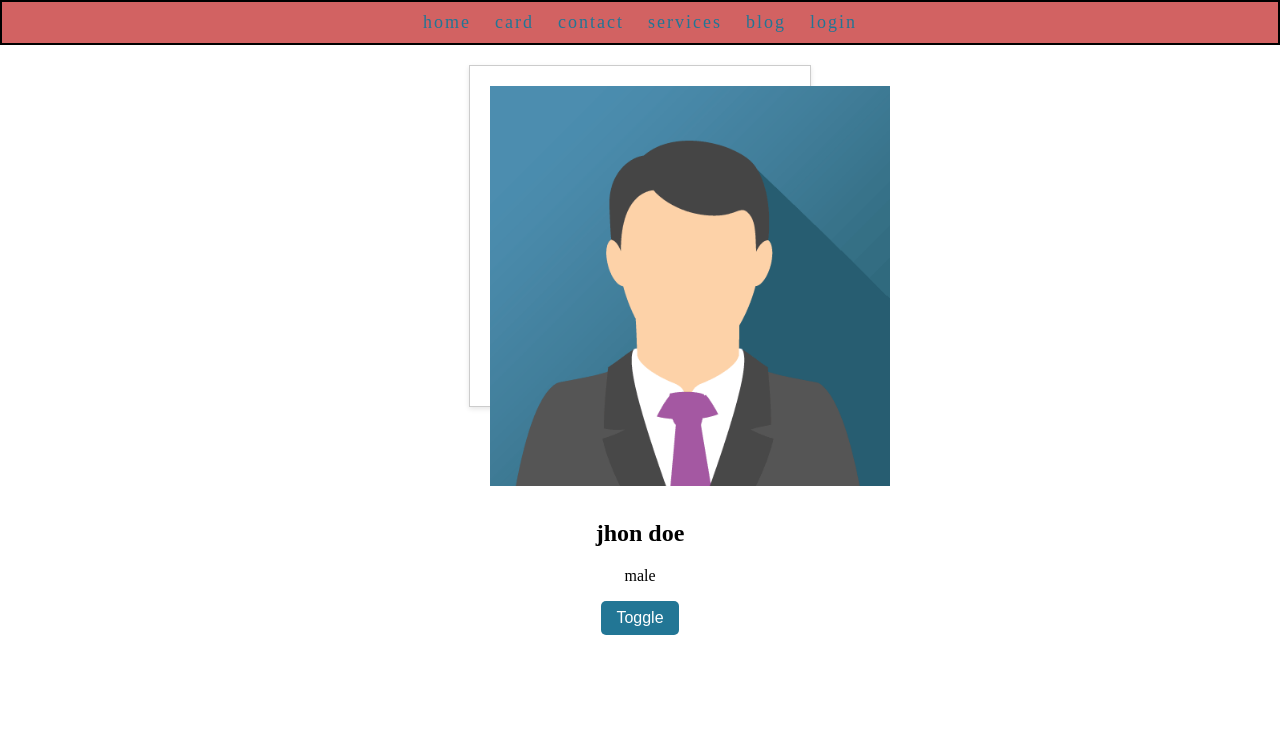
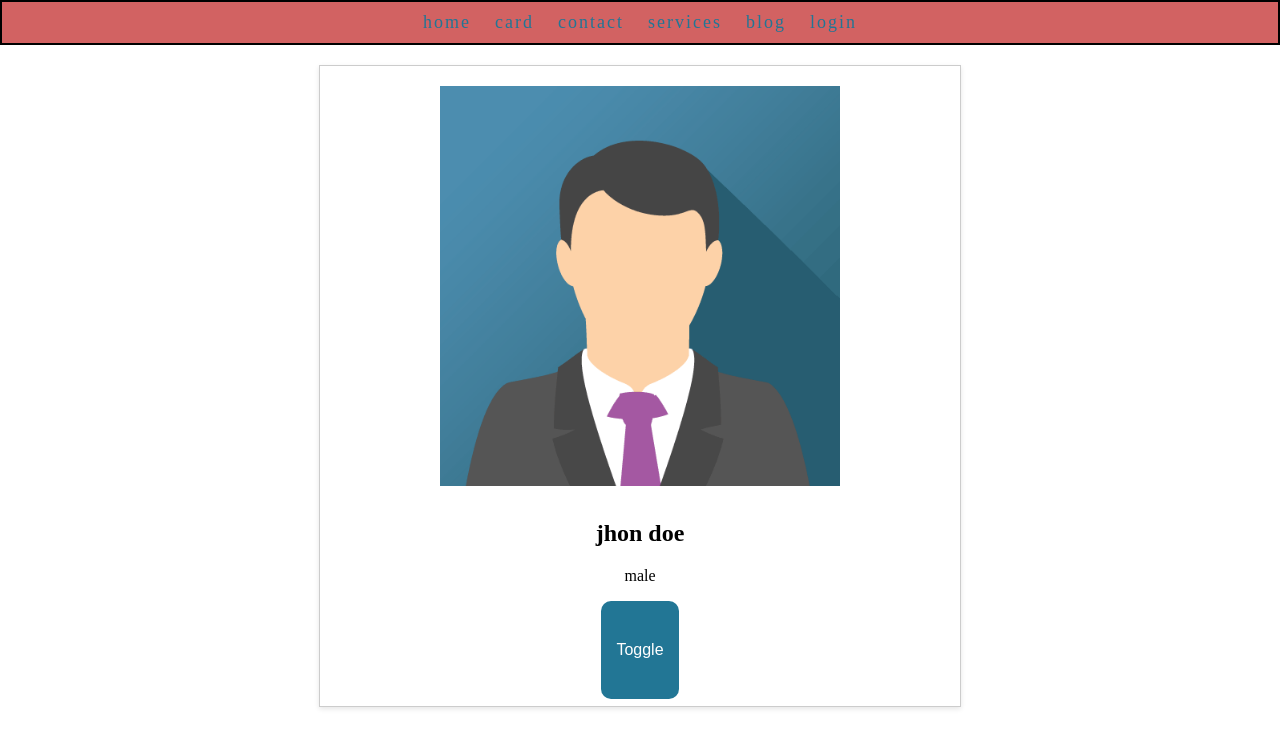
Before and after one commit to Mudili-Tejaswini/autosuggest, a website: page frontend/pages/card.html in a window 1280 px wide. Drawn offline with Linux system fonts and the light colour scheme; files whose address does not match are found by name.

Commit message:
card size 2

```diff
--- a/frontend/css/index.css
+++ b/frontend/css/index.css
@@ -36,8 +36,8 @@ body {
     margin: 0;
 }
 .card {
-    width: 300px;
-    height: 300px;
+    width: 600px;
+    height: 600px;
     border: 1px solid #ccc;
     border-radius: 0;
     padding: 20px;
@@ -53,11 +53,11 @@ body {
     margin-bottom: 10px;
 }
 .card button {
-    padding: 8px 15px;
+    padding: 40px 15px;
     background-color: rgb(34, 118, 149);
     color: white;
     border: none;
-    border-radius: 5px;
+    border-radius: 10px;
     cursor: pointer;
     font-size: 16px;
 }
```
